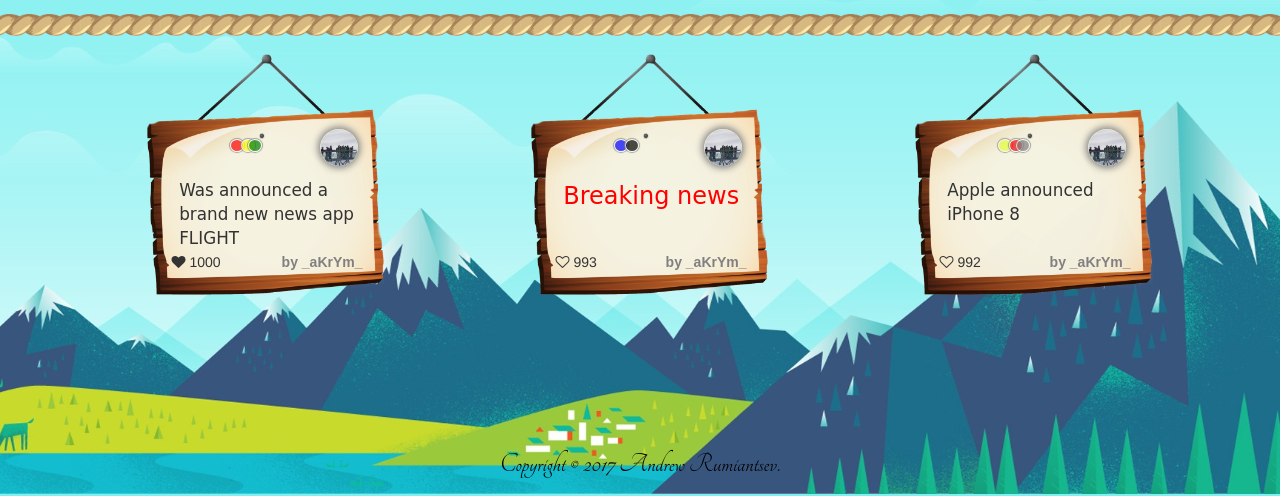
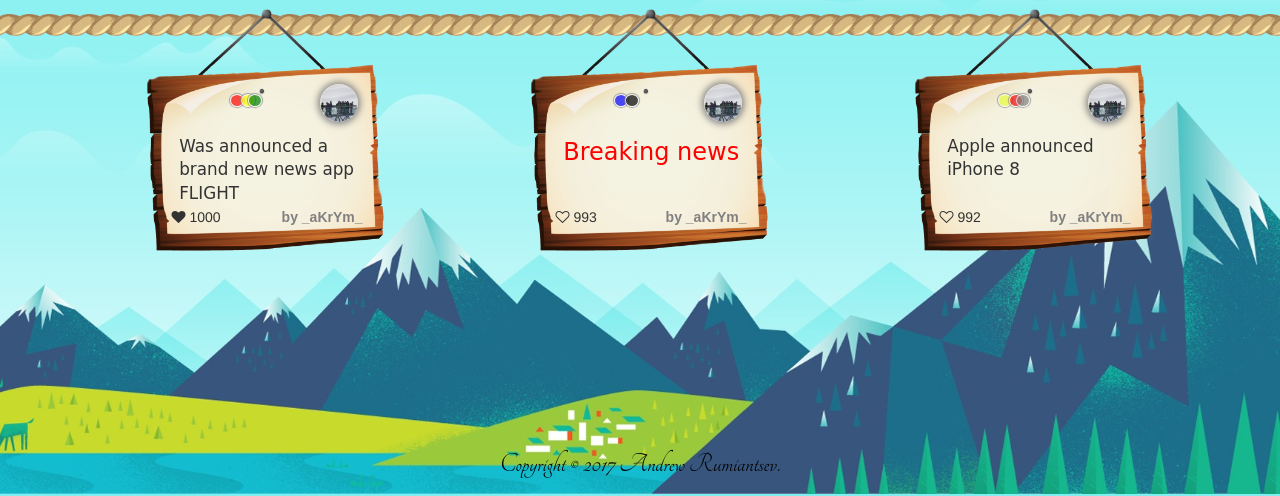
Before and after one commit to akrum/Flight, a plain HTML site: page index.html in a window 1280 px wide. Shown: the part 306-802 px from the top of the page. Drawn offline with nearby package versions, Linux system fonts and the light colour scheme; a script that the page names is missing; a web font is replaced by a local one.

Commit message:
hotfix #2
Pushed signs in relative div

```diff
--- a/index.html
+++ b/index.html
@@ -32,7 +32,8 @@
     </div>
 </div>
 <div class="ropeImageClass" id="pageRope"></div>
-<div style="position: absolute;top: 44%" id="pageSigns">
+<div style="position: relative" id="pageSigns">
+    <div style="position: absolute;top: 45%" >
         <div class="sign-container">
             <img src="Sign-better.png" class="my-signs">
             <img src="loginPicture.png" class="sign-auth-pic">
@@ -72,6 +73,8 @@
         <!--<p class="like-container"><i class="fa fa-heart-o" aria-hidden="true"></i> 992</p>-->
         <!--<b class="sign-auth-name">by _aKrYm_</b>-->
         <!--</div>-->
+
+    </div>
 </div>
 
 
```
Lines whose indentation alone changed are shown as unchanged.
